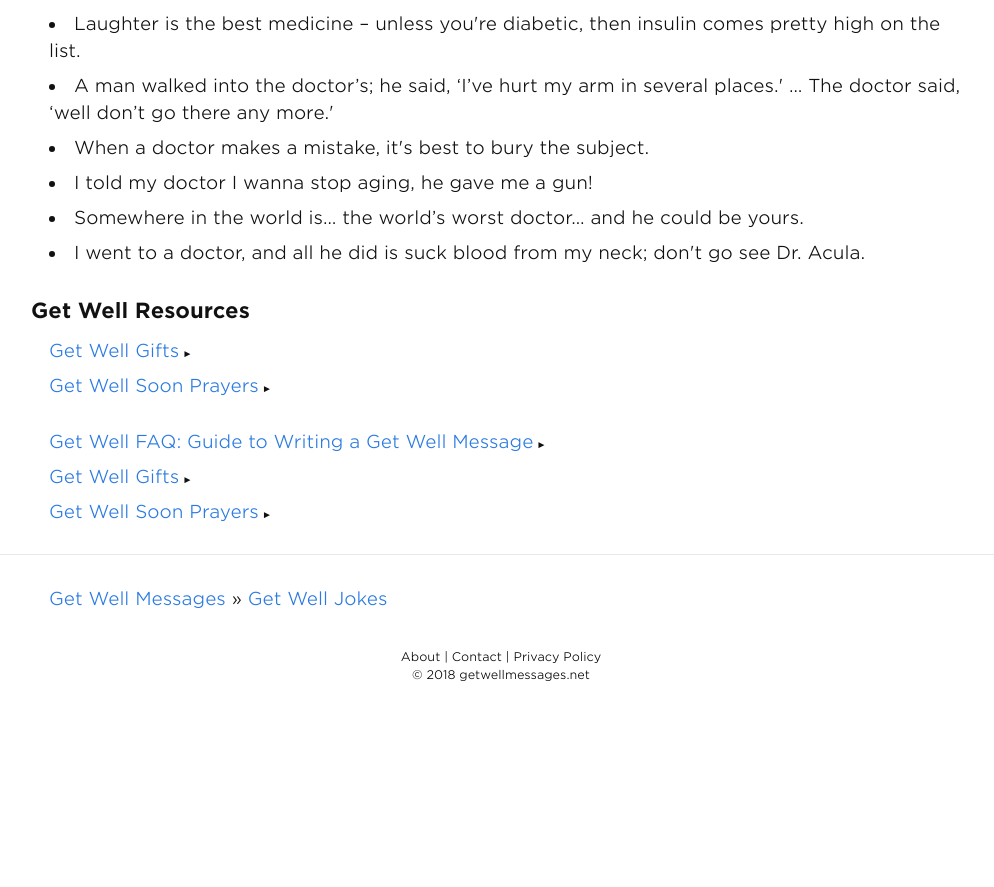
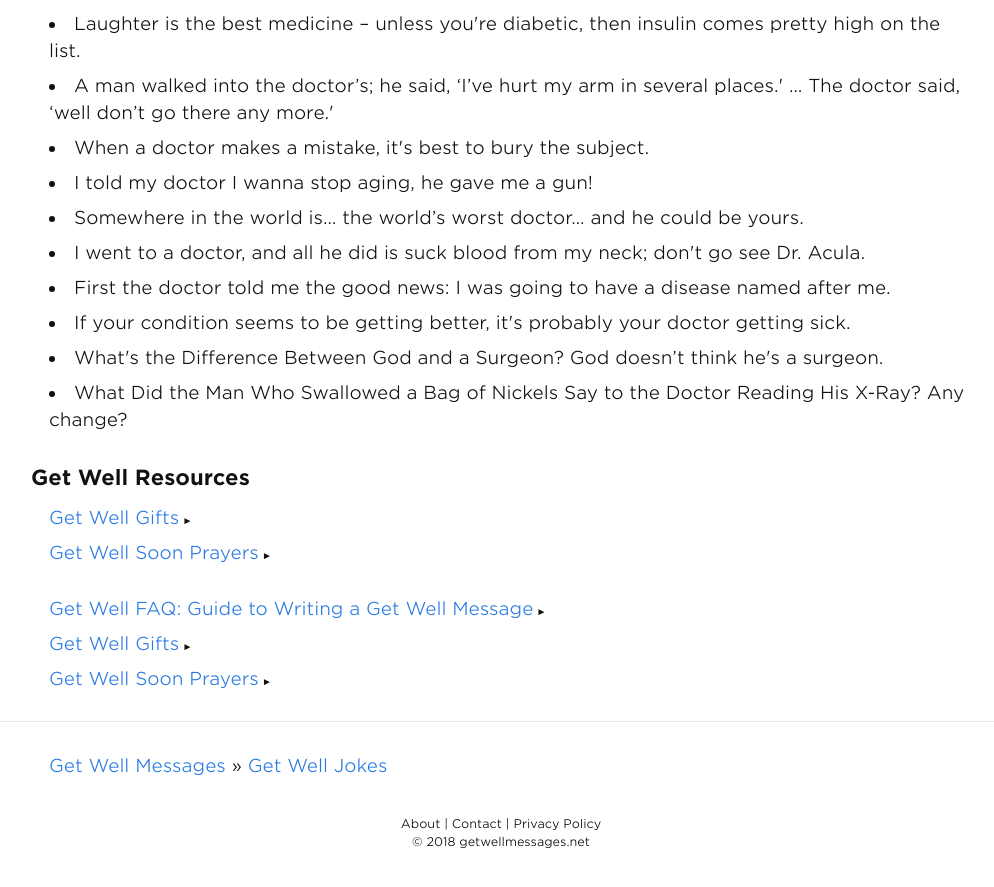
Before and after one commit to andyml123/andyml123.github.io, a Jekyll site: the page built from get-well-jokes.md, in a window 1280 px wide and 900 px high, scrolled down 1194 px. Shown: the top 887 px of the window, without its empty margins (139-1133 px from the left). Built offline with Jekyll 4.4.1, drawn with Linux system fonts in a browser that asks for light colours; before the commit the page ends 1927 px from its top, so only the background shows below that.

Commit message:
Update get-well-jokes.md

```diff
--- a/get-well-jokes.md
+++ b/get-well-jokes.md
@@ -38,5 +38,10 @@ published: true
 <li>I told my doctor I wanna stop aging, he gave me a gun!</li>
 <li>Somewhere in the world is… the world’s worst doctor… and he could be yours.</li>
 <li>I went to a doctor, and all he did is suck blood from my neck; don't go see Dr. Acula.</li>
-
+<li>First the doctor told me the good news: I was going to have a disease named after me.</li>
+<li>If your condition seems to be getting better, it's probably your doctor getting sick.</li>
+<li>What's the Difference Between God and a Surgeon?
+God doesn’t think he's a surgeon. </li>
+<li>What Did the Man Who Swallowed a Bag of Nickels Say to the Doctor Reading His X-Ray?
+Any change?</li>
 </ul>
```
